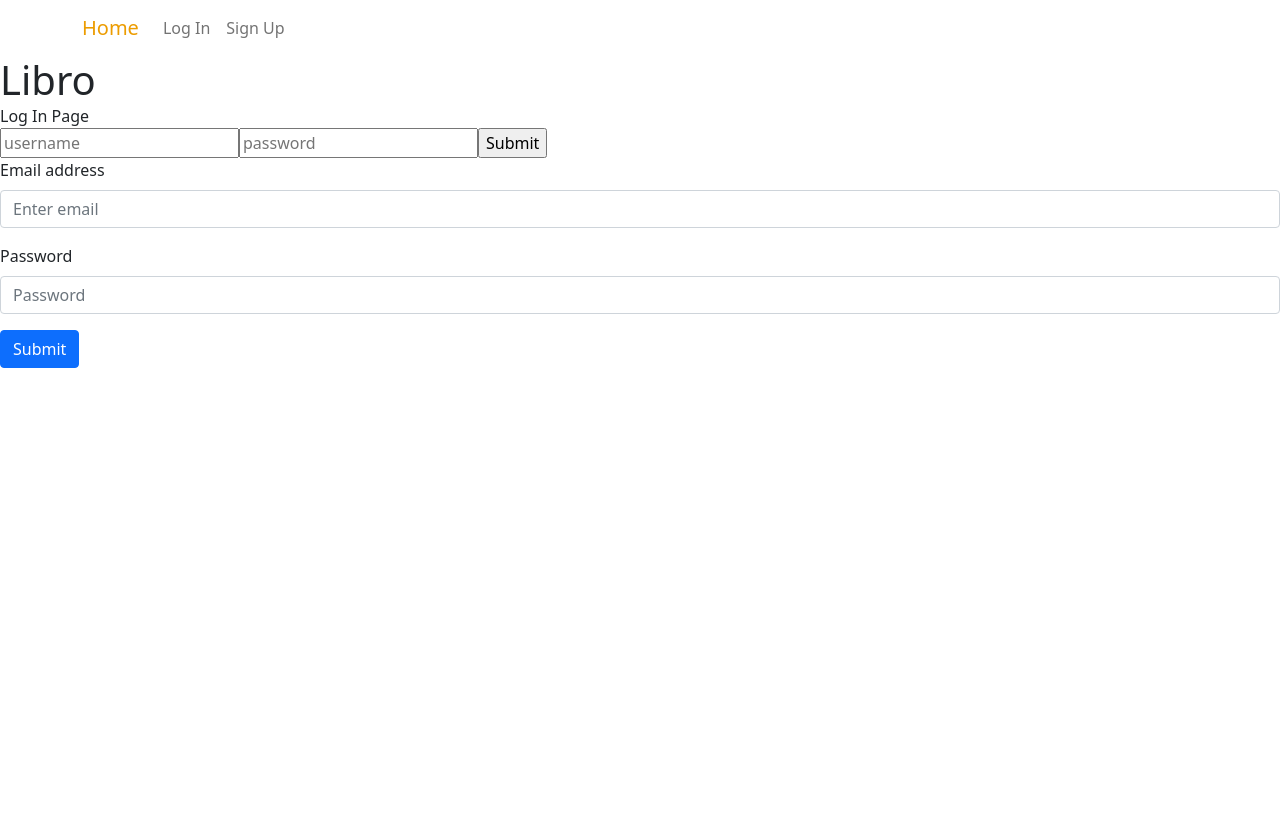
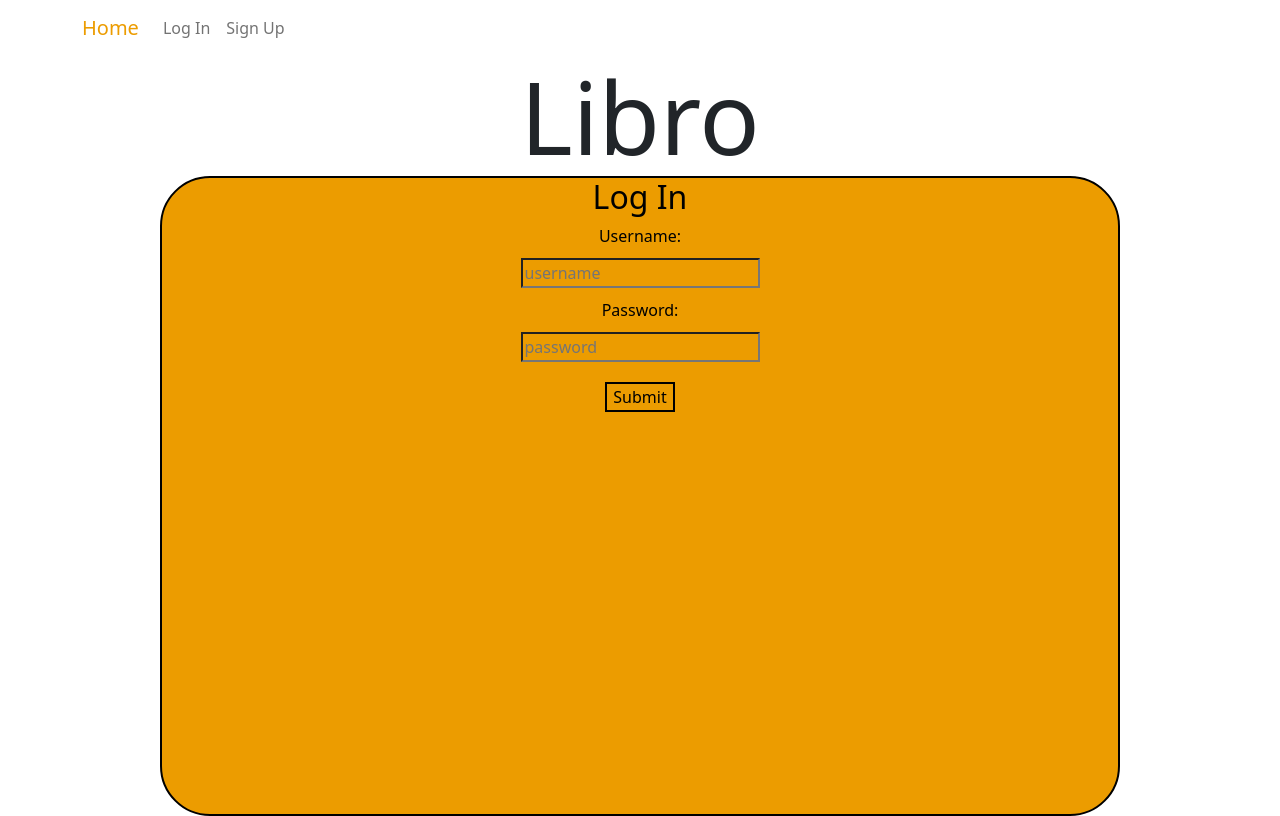
Before and after one commit to Mark-Boyle/T3A2_client, a React (Create React App) app: page /login in a window 1280 px wide. Built offline with nearby package versions, Linux system fonts and the light colour scheme; a web font is replaced by a local one.

Commit message:
STYLING: Styled add book and login forms

```diff
--- a/src/components/Book.jsx
+++ b/src/components/Book.jsx
@@ -58,7 +58,8 @@ export default function Book({match}) {
     // console.log(book.review)
 
     return (
-        <div>
+        <div className="form-container">
+            <div className="form">
             <EditableField value={book.title} updateData={updateData} attribute='title' />
             <EditableField value={book.author} updateData={updateData} attribute='author'/>
             <EditableField value={book.year} updateData={updateData} attribute='year'/>
@@ -72,6 +73,7 @@ export default function Book({match}) {
                  <EditableField value={book.review.rating} updateData={updateReview} attribute='rating'/>
                  </div>
             }
+            </div>
         </div>
     )
 }
--- a/src/components/BookForm.jsx
+++ b/src/components/BookForm.jsx
@@ -1,5 +1,6 @@
 import React, {useState} from 'react';
 import { postData } from '../utils/apiRequest';
+import '../styles/Form.css';
 
 export default function BookForm() {
     const formInitialState = {
@@ -33,7 +34,8 @@ export default function BookForm() {
 
       const {title, author, year, genre, status} = bookForm.book
     return (
-        <form onSubmit={createNewBook}>
+        <div className="form-container">
+            <form className="form" onSubmit={createNewBook}>
                 <label>Title</label>
                 <input type="text" name="title" id="title" value={title} onChange={changeInput}/>
                 <label>Author</label>
@@ -44,7 +46,8 @@ export default function BookForm() {
                 <input type="text" name="genre" id="genre" value={genre} onChange={changeInput}/>
                 <label>Status</label>
                 <input type="text" name="status" id="status" value={status} onChange={changeInput}/>
-            <input type="submit" value="Add Book" />
+                <input className="form-button" type="submit" value="Add Book" />
             </form>
+        </div>
     )
 }
--- a/src/components/EditableField.jsx
+++ b/src/components/EditableField.jsx
@@ -32,7 +32,9 @@ export default function EditableField(props) {
     return (
         <div>
             {props.value}
-            <button onClick={toggleEditable}>Toggle</button>
+            <button onClick={toggleEditable}><svg xmlns="http://www.w3.org/2000/svg" width="16" height="16" fill="red" class="bi bi-pencil-fill" viewBox="0 0 16 16">
+  <path d="M12.854.146a.5.5 0 0 0-.707 0L10.5 1.793 14.207 5.5l1.647-1.646a.5.5 0 0 0 0-.708l-3-3zm.646 6.061L9.793 2.5 3.293 9H3.5a.5.5 0 0 1 .5.5v.5h.5a.5.5 0 0 1 .5.5v.5h.5a.5.5 0 0 1 .5.5v.5h.5a.5.5 0 0 1 .5.5v.207l6.5-6.5zm-7.468 7.468A.5.5 0 0 1 6 13.5V13h-.5a.5.5 0 0 1-.5-.5V12h-.5a.5.5 0 0 1-.5-.5V11h-.5a.5.5 0 0 1-.5-.5V10h-.5a.499.499 0 0 1-.175-.032l-.179.178a.5.5 0 0 0-.11.168l-2 5a.5.5 0 0 0 .65.65l5-2a.5.5 0 0 0 .168-.11l.178-.178z"/>
+</svg></button>
         </div>
     )
 }
--- a/src/components/Home.jsx
+++ b/src/components/Home.jsx
@@ -34,7 +34,6 @@ export default function Home(){
             ) : <h1>Not Logged In</h1>}
             <section>
             <div className="card-container">
-
                 {books.map(book =>
                 <Link style={{textDecoration: "none"}} to={`/books/${book.id}`}>
                 <Card className='card' style={{ width: '18rem' }}>
@@ -44,7 +43,7 @@ export default function Home(){
                     <Card.Text>
                     Author: {book.author}
                     </Card.Text>
-                    <Button className='card-button'>Details</Button>
+                    {/* <Button className='card-button'>Details</Button> */}
                   </Card.Body>
                 </Card>
                 </Link>
--- a/src/components/LogIn.jsx
+++ b/src/components/LogIn.jsx
@@ -1,6 +1,7 @@
 import React, { useState, useContext } from 'react';
 import {AuthContext} from "../contexts/AuthProvider";
 import {Form, Button} from 'react-bootstrap';
+import '../styles/Form.css';
 
 export default function LogIn({history}){
 
@@ -55,16 +56,19 @@ export default function LogIn({history}){
 
     return(
             <>
-        <div>
-            Log In Page
+        <div className="form-container">
+
             {errorMessage && (<h5>{errorMessage}</h5>)}
-            <form onSubmit={onSubmit}>
+            <form className="form" onSubmit={onSubmit}>
+                <h2>Log In</h2>
+                <label>Username: </label>
                 <input type="text" name="username" id='username' placeholder="username" value ={loginForm.username} onChange={changeInput} />
+                <label>Password: </label>
                 <input type="password" name="password" placeholder="password" value ={loginForm.password} onChange={changeInput} />
-                <input type="submit"/>
+                <input className="form-button" type="submit"/>
             </form>
         </div>
-            <Form>
+            {/* <Form>
                 <Form.Group className="mb-3" controlId="formBasicEmail">
                     <Form.Label>Email address</Form.Label>
                     <Form.Control type="email" placeholder="Enter email" />
@@ -78,7 +82,7 @@ export default function LogIn({history}){
                 <Button variant="primary" type="submit">
                 Submit
                 </Button>
-            </Form>
+            </Form> */}
             </>
     )
 }
--- a/src/styles/App.css
+++ b/src/styles/App.css
@@ -9,4 +9,18 @@ body {
 
 .title{
     margin: auto;
+    text-align: center;
+    font-size: 100px;
 }
+
+.button{
+    background-color: #8F3417;
+    color: black;
+    border: solid 2px black;
+}
+
+.button:hover{
+    background-color: #8F3417;
+    color: #EC9C00;
+    border: solid 2px #EC9C00;
+}
--- a/src/styles/Card.css
+++ b/src/styles/Card.css
@@ -12,6 +12,13 @@
 .card-button{
     background-color: #8F3417;
     color: black;
+    border: solid 2px black;
+}
+
+.card-button:hover{
+    background-color: #8F3417;
+    color: #EC9C00;
+    border: solid 2px #EC9C00;
 }
 
 .card-container{
--- /dev/null
+++ b/src/styles/Form.css
@@ -0,0 +1,37 @@
+@import 'bootstrap/dist/css/bootstrap.min.css';
+
+
+
+.form{
+    display: flex;
+    flex-direction: column;
+    justify-content:center;
+    align-items: center;
+    color: black;
+}
+
+.form-container{
+    width: 75vw;
+    height: 80vh;
+    background-color: #EC9C00;
+    margin: auto auto;
+    border: solid 2px black;
+    border-radius:50px;
+}
+
+.form input{
+    background-color: #EC9C00;
+    margin: 10px;
+}
+
+.form-button{
+    background-color: #8F3417;
+    color: black;
+    border: solid 2px black;
+}
+
+.form-button:hover{
+    background-color: #8F3417;
+    color: #EC9C00;
+    border: solid 2px #EC9C00;
+}
```
Lines whose indentation alone changed are shown as unchanged.
